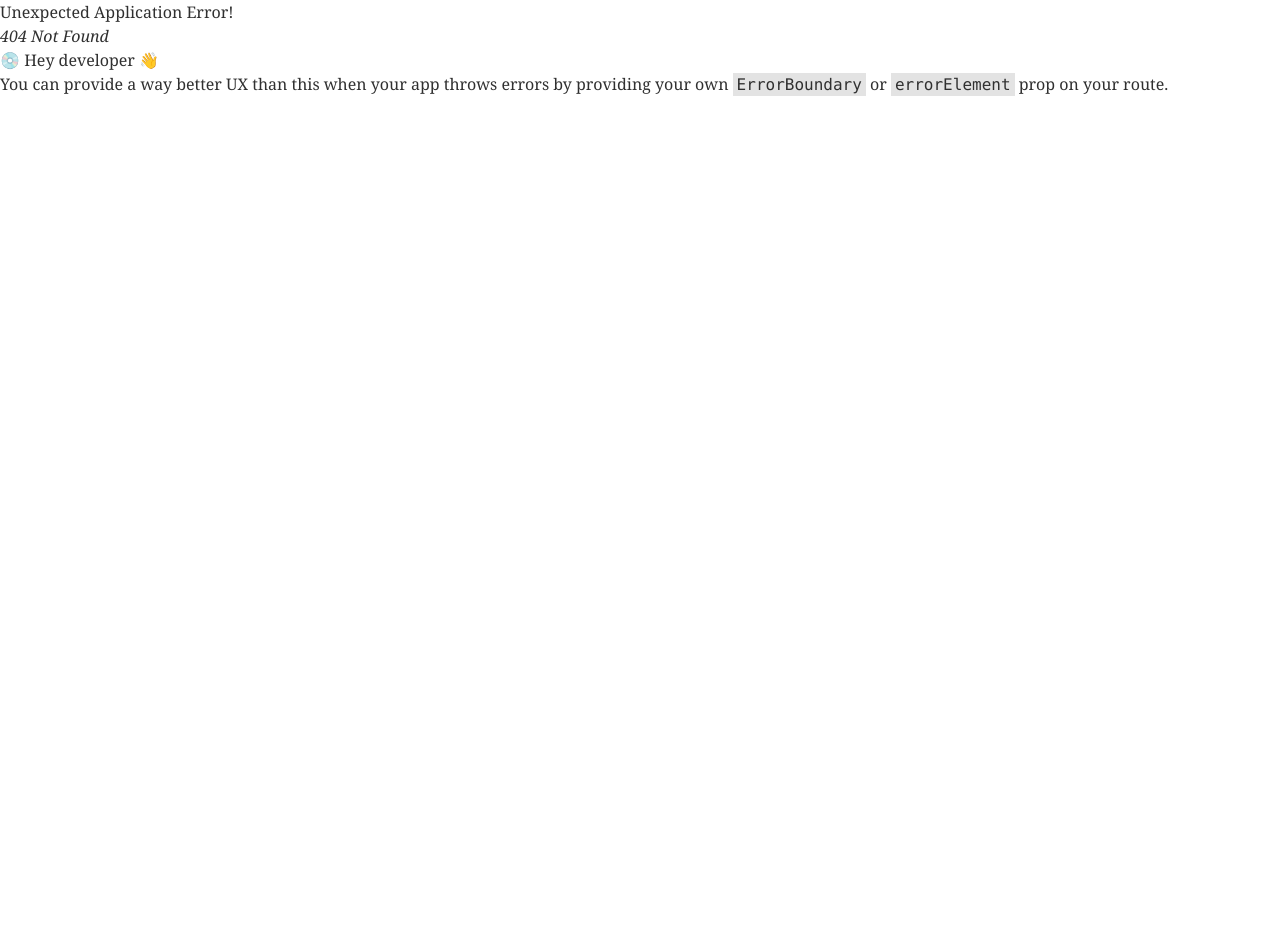
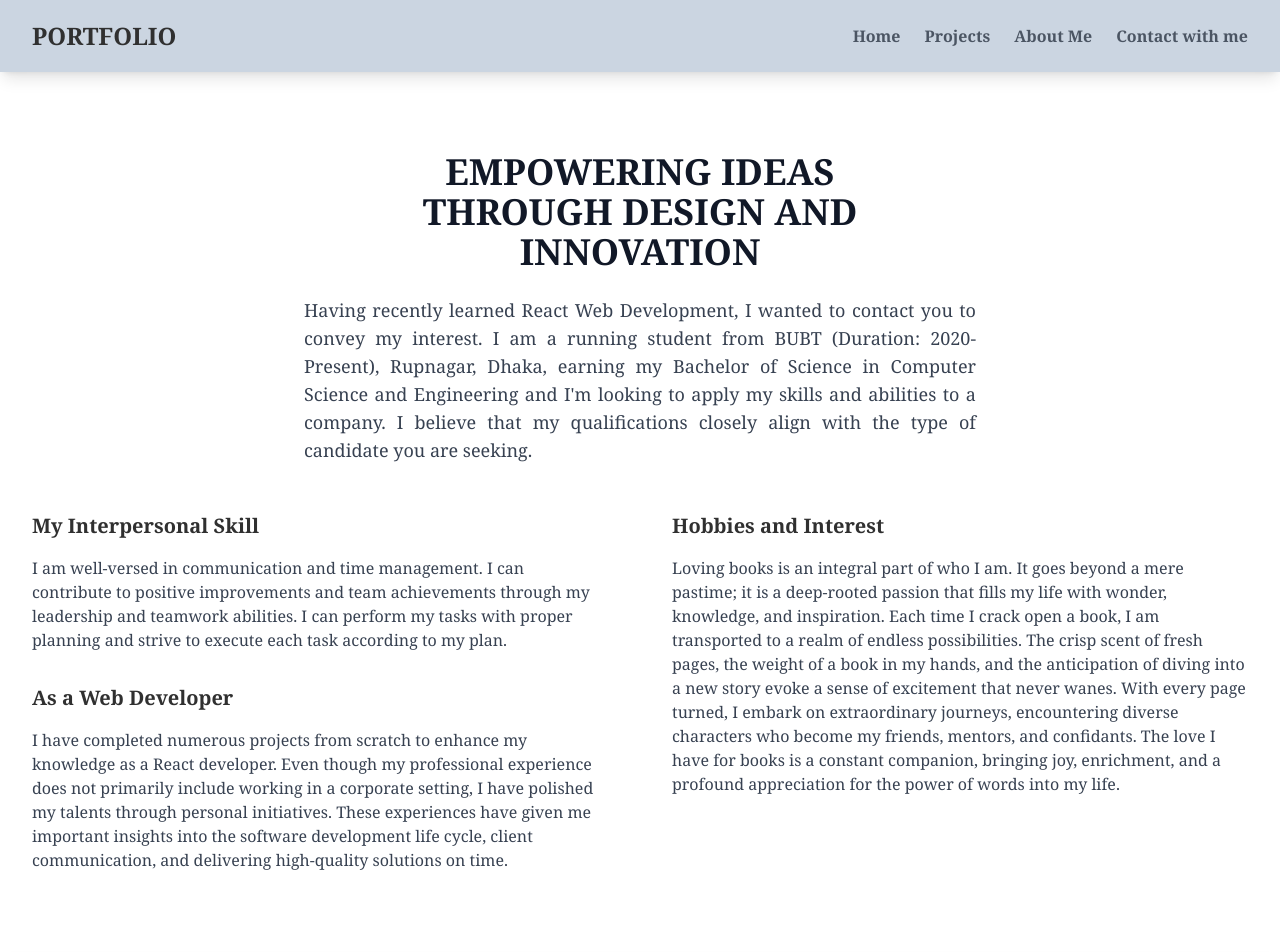
Before and after one commit to IsmatJahanBijori/my-portfolio, a React (Vite) app: page /about in a window 1280 px wide. Before the commit this address had no page. Shown: the top 952 px of the page. Before the commit the page ends 800 px from the top, so only its background shows below. Built offline with nearby package versions, Linux system fonts and the light colour scheme.

Commit message:
about page added

```diff
--- a/src/Shared/Footer/Footer.jsx
+++ b/src/Shared/Footer/Footer.jsx
@@ -10,10 +10,10 @@
             className="px-4 mx-auto text-center text-neutral-600 bg-slate-300 lg:text-left shadow-lg">
             <div
                 className="flex items-center justify-center border-b-2 border-neutral-200 p-6 dark:border-neutral-500 lg:justify-between">
-                <div className="mr-12 hidden lg:block">
+                <div className="ml-40 hidden lg:block">
                     <span>Get connected with me on social networks:</span>
                 </div>
-                <div className="flex justify-center h-5">
+                <div className="flex justify-center h-5 md:mr-40">
 
                     <a href='https://www.facebook.com/profile.php?id=100013334982970' className="mr-6 text-blue-500 ">
                         <FaFacebookF/>
--- /dev/null
+++ b/src/components/About/About.jsx
@@ -0,0 +1,52 @@
+import React from 'react';
+
+const About = () => {
+    return (
+        <div className='my-container'>
+            <div className='max-w-xl sm:mx-auto lg:max-w-2xl'>
+                <div className='mb-10 md:mx-auto sm:text-center lg:max-w-2xl md:mb-12'>
+                    <h2 className='mb-6 text-3xl font-bold text-gray-900 sm:text-4xl md:mx-auto'>
+                        <span className='uppercase text-justify'>Empowering ideas <br /> through design and innovation</span>
+                    </h2>
+                    <p className='text-base text-gray-700 md:text-lg text-justify'>
+                        Having recently learned React Web Development, I wanted to contact you to convey my interest. I am a running student from BUBT (Duration: 2020-Present), Rupnagar, Dhaka, earning my Bachelor of Science in Computer Science and Engineering and I'm looking to apply my skills and abilities to a company. I believe that my qualifications closely align with the type of candidate you are seeking.
+                    </p>
+                </div>
+            </div>
+            <div className='max-w-screen-xl sm:mx-auto'>
+                <div className='grid grid-cols-1 gap-16 row-gap-8 lg:grid-cols-2'>
+                    <div className='space-y-8'>
+                        <div>
+                            <p className='mb-4 text-xl font-semibold'>
+                                My Interpersonal Skill
+                            </p>
+                            <p className='text-gray-700'>
+                                I am well-versed in communication and time management. I can contribute to positive improvements and team achievements through my leadership and teamwork abilities. I can perform my tasks with proper planning and strive to execute each task according to my plan.
+                            </p>
+                        </div>
+                        <div>
+                            <p className='mb-4 text-xl font-semibold'>
+                                As a Web Developer
+                            </p>
+                            <p className='text-gray-700'>
+                                I have completed numerous projects from scratch to enhance my knowledge as a React developer. Even though my professional experience does not primarily include working in a corporate setting, I have polished my talents through personal initiatives. These experiences have given me important insights into the software development life cycle, client communication, and delivering high-quality solutions on time.
+                            </p>
+                        </div>
+                    </div>
+                    <div className='space-y-8'>
+                        <div>
+                            <p className='mb-4 text-xl font-semibold'>
+                                Hobbies and Interest
+                            </p>
+                            <p className='text-gray-700'>
+                            Loving books is an integral part of who I am. It goes beyond a mere pastime; it is a deep-rooted passion that fills my life with wonder, knowledge, and inspiration. Each time I crack open a book, I am transported to a realm of endless possibilities. The crisp scent of fresh pages, the weight of a book in my hands, and the anticipation of diving into a new story evoke a sense of excitement that never wanes. With every page turned, I embark on extraordinary journeys, encountering diverse characters who become my friends, mentors, and confidants. The love I have for books is a constant companion, bringing joy, enrichment, and a profound appreciation for the power of words into my life.
+                            </p>
+                        </div>
+                    </div>
+                </div>
+            </div>
+        </div>
+    )
+};
+
+export default About;
--- a/src/index.css
+++ b/src/index.css
@@ -1,3 +1,7 @@
 @tailwind base;
 @tailwind components;
 @tailwind utilities;
+
+.my-container{
+    @apply px-4 py-16 mx-auto sm:max-w-xl md:max-w-full lg:max-w-screen-xl md:px-24 lg:px-8 lg:py-20
+  }
```
Also changed, not shown: src/main.jsx (+6 -1 lines).
